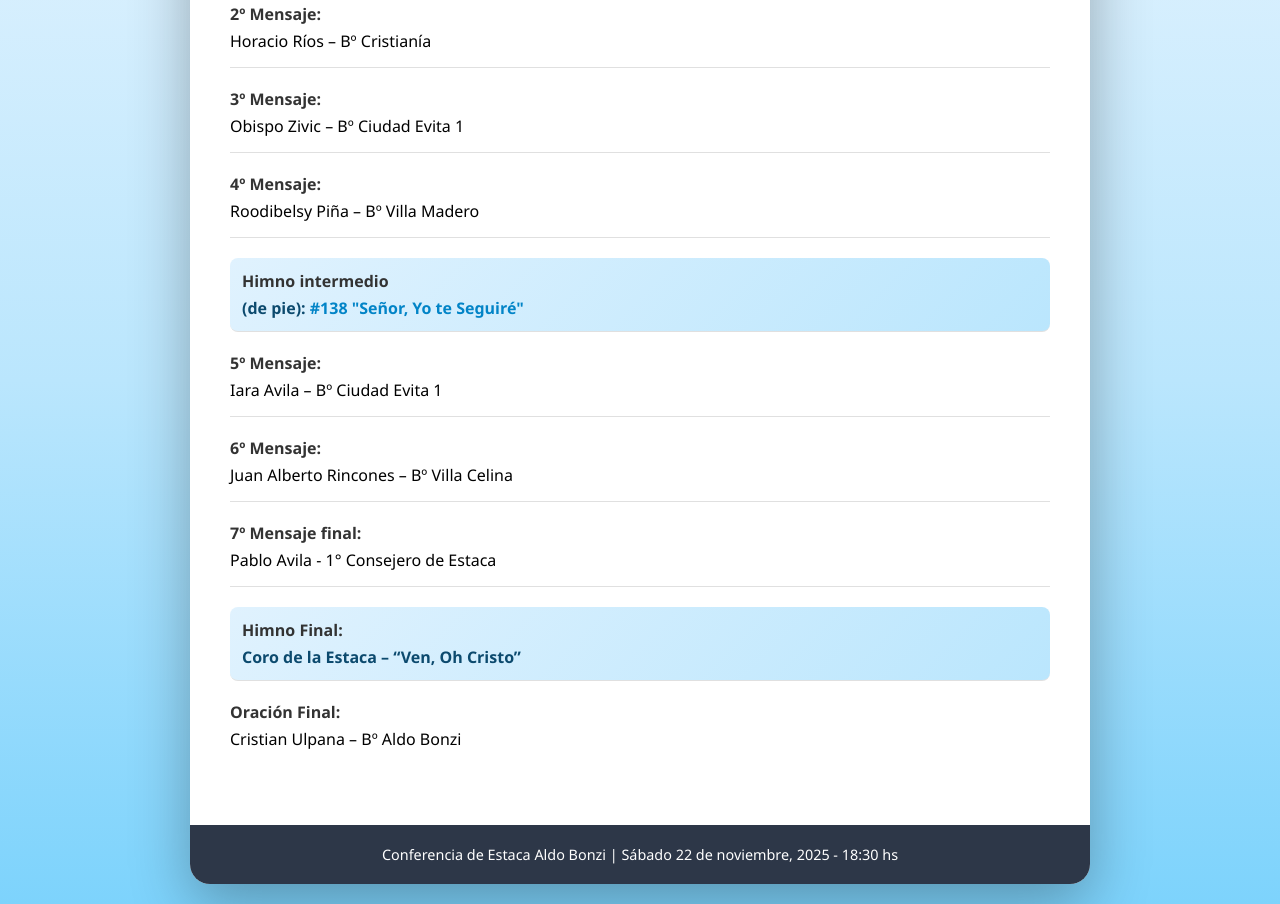
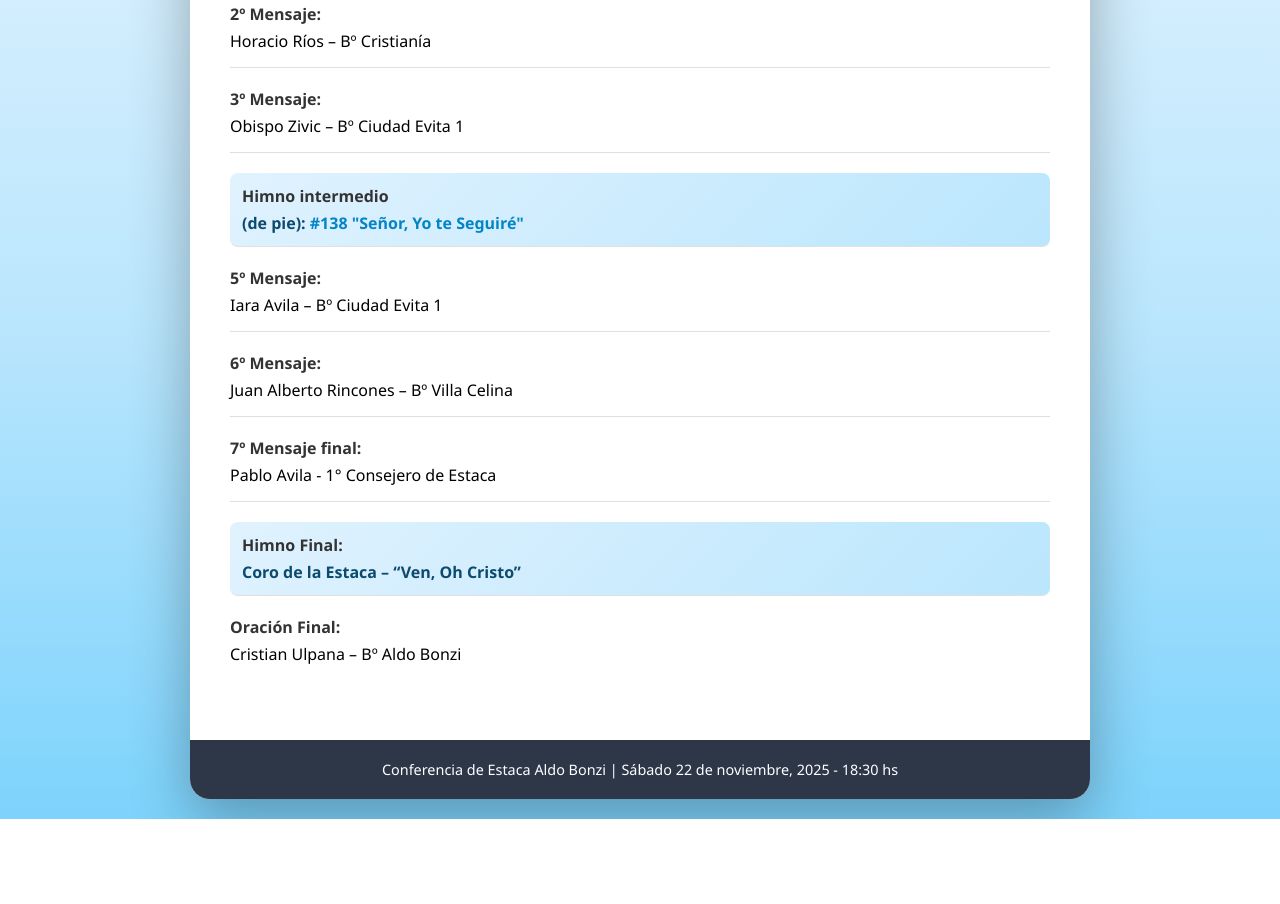
Before and after one commit to Davemnt/Conferencia-Sesion-Adultos, a plain HTML site: page index.html in a window 1280 px wide. Shown: the part 842-1746 px from the top of the page. After the commit the page ends 1661 px from the top, so only its background shows below. Drawn offline with Linux system fonts and the light colour scheme.

Commit message:
Roodibelsy Piña – Bº Villa Madero no vino

```diff
--- a/index.html
+++ b/index.html
@@ -92,10 +92,10 @@
                     <!-- <div class="theme">Tema: El Evangelio se centra en la familia</div> -->
                 </div>
 
-                <div class="program-item">
-                    <strong>4º Mensaje:</strong> Roodibelsy Piña – Bº Villa Madero
+                <!-- <div class="program-item">
+                    <strong>4º Mensaje:</strong> Roodibelsy Piña – Bº Villa Madero -->
                     <!-- <div class="theme">Tema: Cómo preparar espiritualmente a nuestros hijos para las pruebas que vendrán</div> -->
-                </div>
+                <!-- </div> -->
 
                 <div class="program-item hymn">
                     <strong>Himno intermedio</strong> (de pie): <a href="https://www.churchofjesuschrist.org/music/library/hymns/lord-i-would-follow-thee?lang=spa" target="_blank" style="color: #0284c7; text-decoration: none;">#138 "Señor, Yo te Seguiré"</a>
```
